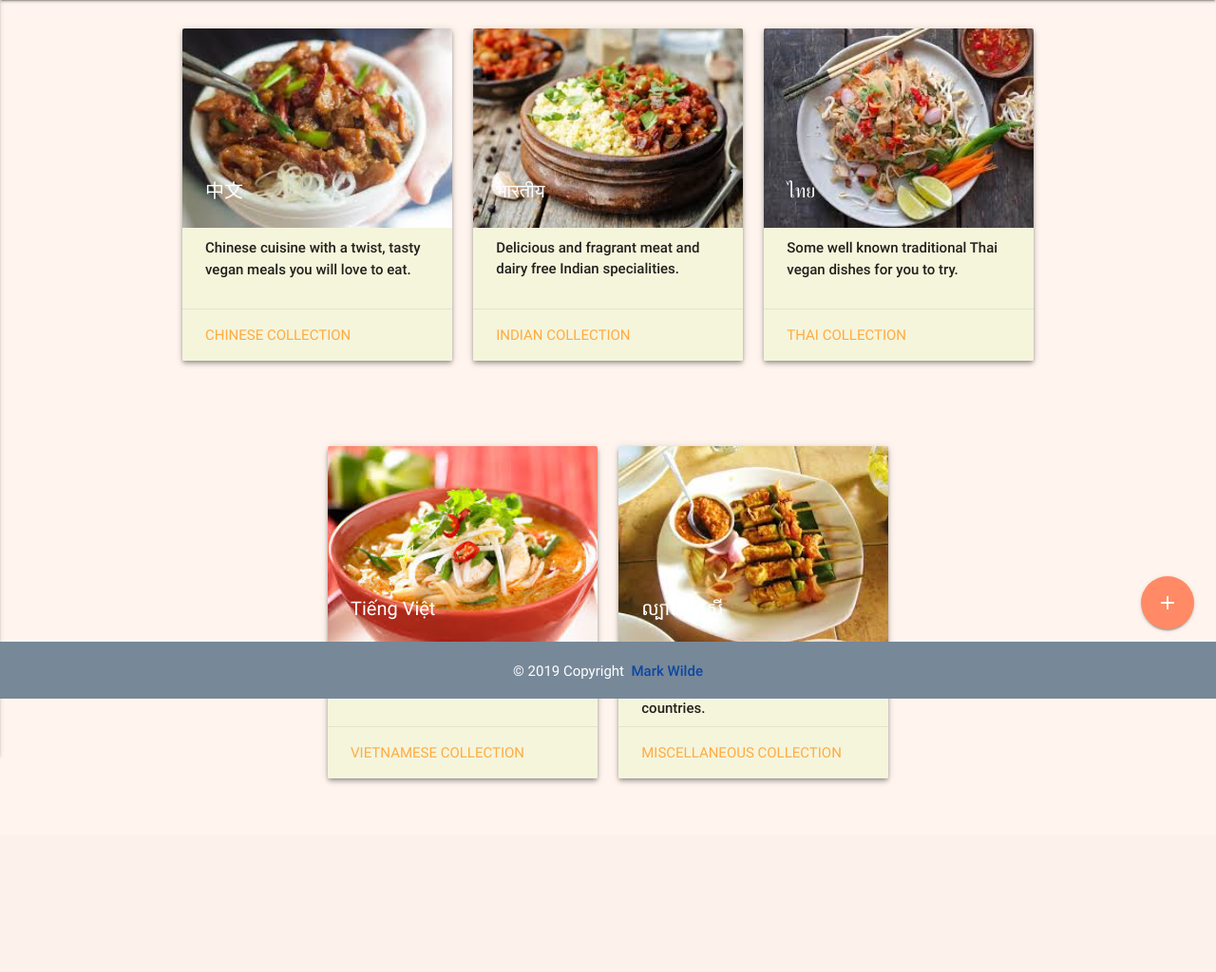
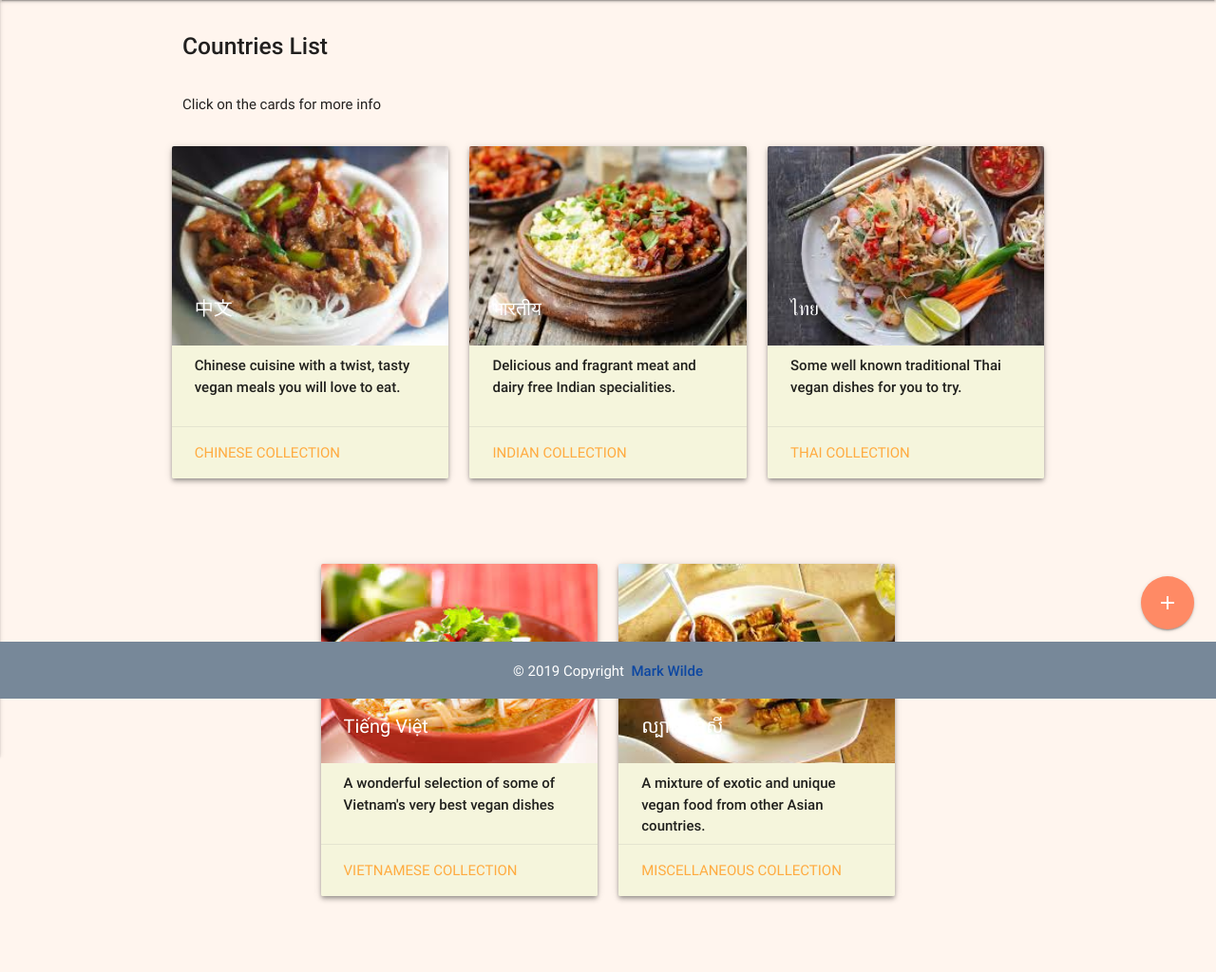
Before and after one commit to Code-Institute-Submissions/CI-project-four, a Flask app: page /countries in a window 1280 px wide. Shown: the part 64-1088 px from the top of the page at 95% size. Before the commit the page ends 890 px from the top, so only its background shows below. Run offline with Flask 2, Linux system fonts and the light colour scheme; data that the repository does not hold is empty; some libraries are stand-ins or nearby versions.

Commit message:
Added a brief description above country cards.

```diff
--- a/templates/countries.html
+++ b/templates/countries.html
@@ -3,6 +3,11 @@
 
 <div class="container">
       <!--Clickable cards which link to the country recipe collections -->
+      <br>
+      <h5><strong>Countries List</strong></h5>
+      <br>
+      <h6>Click on the cards for more info</h6>
+      <div class="row">
             <div class="row">
                   <div class="col s12 m6 l4">
                         <div class="card medium hoverable z-depth-2">
@@ -14,7 +19,8 @@
                                     <p>Chinese cuisine with a twist, tasty vegan meals you will love to eat. </p>
                               </div>
                               <div class="card-action">
-                              <a href="{{url_for('recipes_by_country', country_name='China')}}">Chinese Collection</a>
+                                    <a href="{{url_for('recipes_by_country', country_name='China')}}">Chinese
+                                          Collection</a>
                               </div>
                         </div>
                   </div>
@@ -43,7 +49,8 @@
                                     <p>Some well known traditional Thai vegan dishes for you to try.</p>
                               </div>
                               <div class="card-action">
-                              <a href="{{url_for('recipes_by_country', country_name='Thailand')}}">Thai Collection</a>
+                                    <a href="{{url_for('recipes_by_country', country_name='Thailand')}}">Thai
+                                          Collection</a>
                               </div>
                         </div>
                   </div>
@@ -57,7 +64,8 @@
                                     <p>A wonderful selection of some of Vietnam's very best vegan dishes</p>
                               </div>
                               <div class="card-action">
-                              <a href="{{url_for('recipes_by_country', country_name='Vietnam')}}">Vietnamese Collection</a>
+                                    <a href="{{url_for('recipes_by_country', country_name='Vietnam')}}">Vietnamese
+                                          Collection</a>
                               </div>
                         </div>
                   </div>
```
Lines whose indentation alone changed are shown as unchanged.
